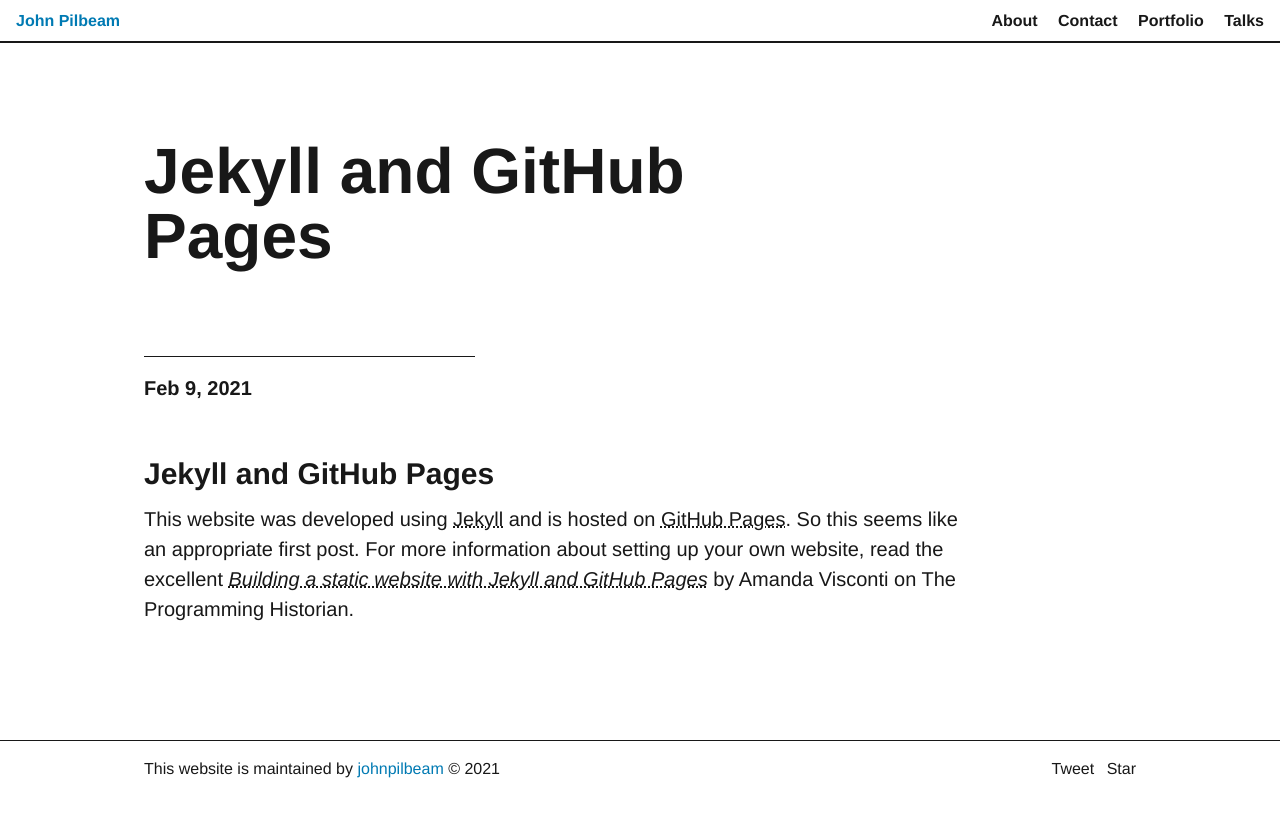
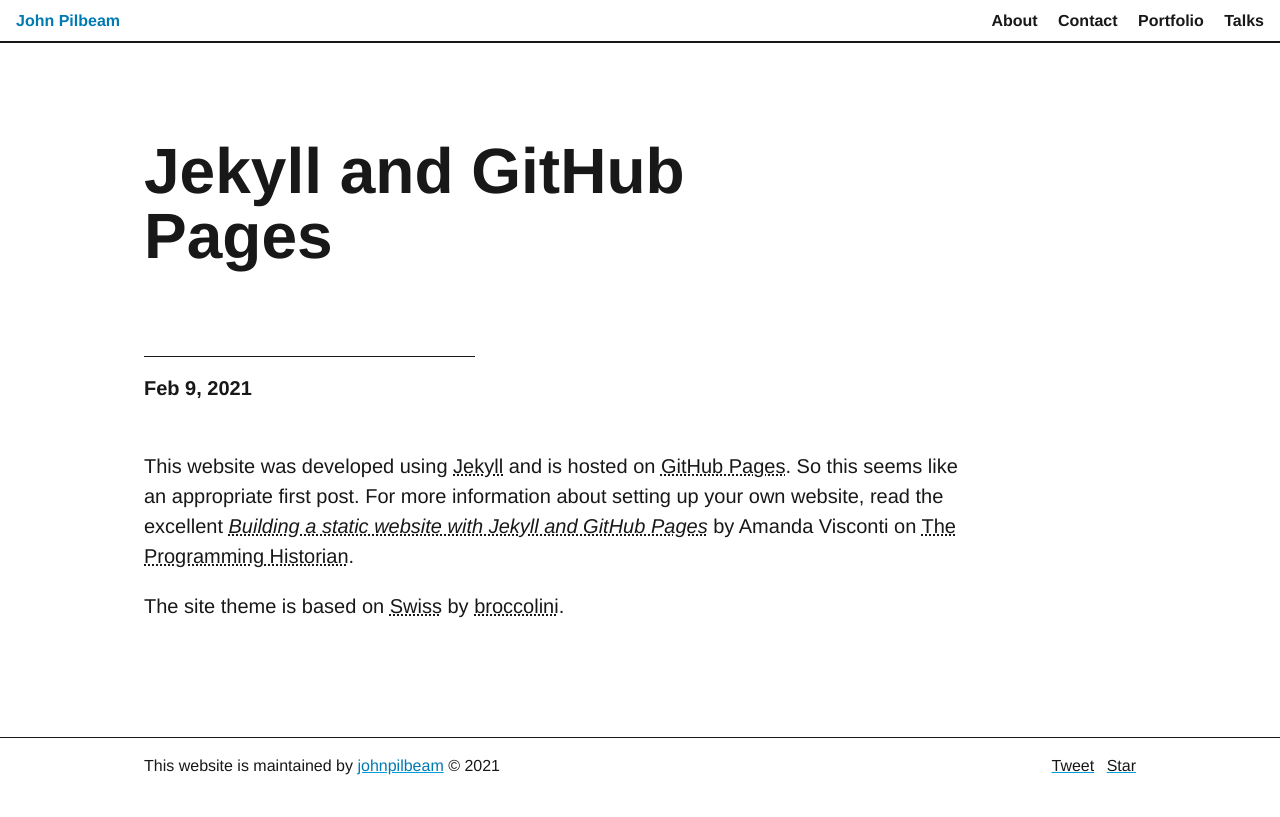
Before and after one commit to johnpilbeam/johnpilbeam.com, a Jekyll site: the page built from _posts/2021-02-09-jekyll-github-pages.markdown, in a window 1280 px wide. Shown: the top 817 px of the page. Built offline with Jekyll 4.4.1, drawn with Linux system fonts in a browser that asks for light colours; comment, search, counter and statistics services are not loaded.

Commit message:
Updated theme and added info

```diff
--- a/_posts/2021-02-09-jekyll-github-pages.markdown
+++ b/_posts/2021-02-09-jekyll-github-pages.markdown
@@ -4,5 +4,6 @@ title:  "Jekyll and GitHub Pages"
 date:   2021-02-09 10:55:00 +0000
 categories: jekyll update
 ---
-# Jekyll and GitHub Pages
-This website was developed using [Jekyll](https://jekyllrb.com) and is hosted on [GitHub Pages](https://pages.github.com). So this seems like an appropriate first post. For more information about setting up your own website, read the excellent _[Building a static website with Jekyll and GitHub Pages](https://programminghistorian.org/en/lessons/building-static-sites-with-jekyll-github-pages)_ by Amanda Visconti on The Programming Historian.
+This website was developed using [Jekyll](https://jekyllrb.com) and is hosted on [GitHub Pages](https://pages.github.com). So this seems like an appropriate first post. For more information about setting up your own website, read the excellent _[Building a static website with Jekyll and GitHub Pages](https://programminghistorian.org/en/lessons/building-static-sites-with-jekyll-github-pages)_ by Amanda Visconti on [The Programming Historian](https://programminghistorian.org/).
+
+The site theme is based on [Swiss](https://github.com/broccolini/swiss) by [broccolini](https://broccolini.net).
--- a/_sass/_base.scss
+++ b/_sass/_base.scss
@@ -54,9 +54,11 @@ h6, .h6 { font-size: $h6-size; text-transform: uppercase; letter-spacing: 0.02em
 
 a {
   color: inherit;
-  text-decoration: none;
+  text-decoration: underline;
+  text-decoration-color: #009DDB;
 }
 
 a:hover {
   text-decoration: underline;
+  text-decoration-color: #007ab3;
 }
```
